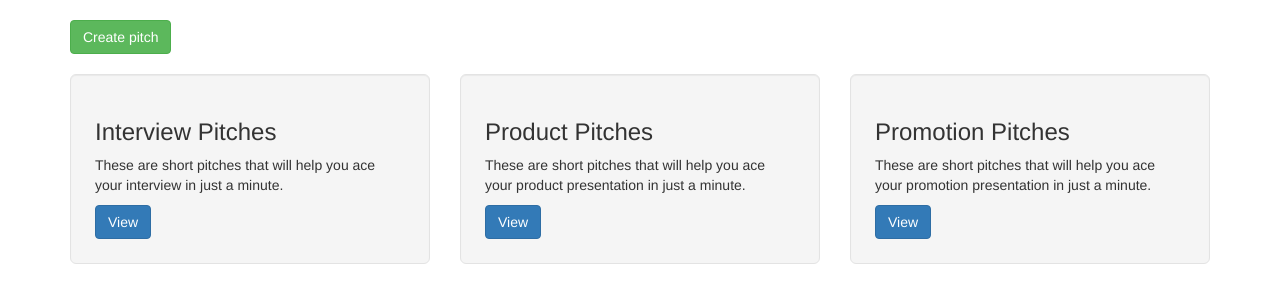
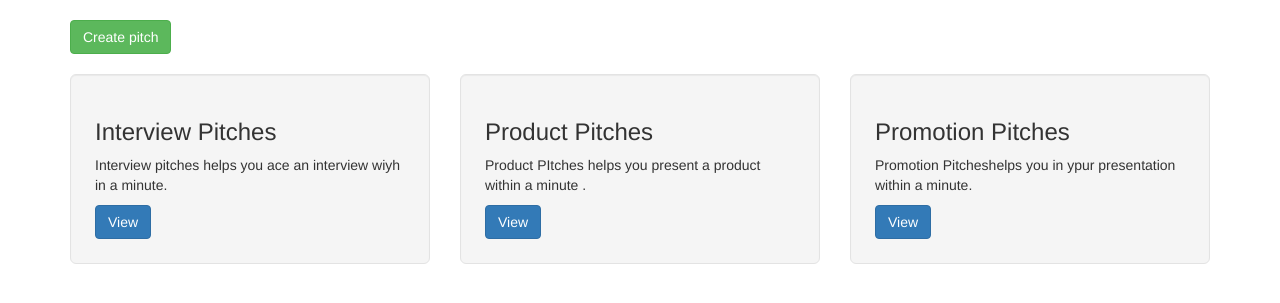
Before and after one commit to Maureen-1998DEV/Pitch, a Flask app: page / in a window 1280 px wide. Shown: the part 52-355 px from the top of the page. Run offline with Flask 2, Linux system fonts and the light colour scheme; data that the repository does not hold is empty; some libraries are stand-ins or nearby versions.

Commit message:
aadded Pitches.html

```diff
--- a/app/templates/base.html
+++ b/app/templates/base.html
@@ -3,17 +3,3 @@
 {% block navbar %}
     {% include 'navbar.html' %}
 {% endblock %}
-
-<!DOCTYPE html>
-<html>
-    <head>
-        <meta charset="utf-8">
-        {% if title %}
-        <title> {{ title }}</title>
-
-        {% endif %}
-    </head>
-    <body>
-
-    </body>
-</html>
--- a/app/templates/index.html
+++ b/app/templates/index.html
@@ -3,7 +3,7 @@
 {%block content%}
 
 <div class="container" style="padding-bottom: 20px;">
-    <a href="#" class="btn btn-success">Create pitch</a>
+    <a href="{{url_for('main.new_pitch')}}" class="btn btn-success">Create pitch</a>
 </div>
 
 <div class="container">
@@ -11,22 +11,22 @@
         <div class="col-md-4">
             <div class="well well-lg">
                 <h3>Interview Pitches</h3>
-                <p>These are short pitches that will help you ace your interview in just a minute.</p>
-                <a href="#" class="btn btn-primary -center">View</a>
+                <p>Interview pitches helps you ace an interview wiyh in a minute.</p>
+                <a href="{{url_for('main.interview_pitches')}}" class="btn btn-primary -center">View</a>
             </div>
         </div>
         <div class="col-md-4">
             <div class="well well-lg">
                 <h3>Product Pitches</h3>
-                <p>These are short pitches that will help you ace your product presentation in just a minute.</p>
-                <a href="" class="btn btn-primary -center">View</a>
+                <p>Product PItches helps you present a product within a minute .</p>
+                <a href="{{url_for('main.product_pitches')}} "class="btn btn-primary -center">View</a>
             </div>
         </div>
         <div class="col-md-4">
             <div class="well well-lg">
                 <h3>Promotion Pitches</h3>
-                <p>These are short pitches that will help you ace your promotion presentation in just a minute.</p>
-                <a href="" class="btn btn-primary -center">View</a>
+                <p>Promotion Pitcheshelps you in ypur presentation within a minute.</p>
+                <a href="{{url_for('main.promotion_pitches')}}" class="btn btn-primary -center">View</a>
             </div>
         </div>
     </div>
--- a/app/templates/interview.html
+++ b/app/templates/interview.html
@@ -2,9 +2,7 @@
 {% import 'macros.html' as macro %}
 
 {%block content%}
-<div class="jumbotron text-center" style="background-color: #3d7aaf; color: #fff; padding: 100px 25px;">
     <h1>Interview Pitches</h1>
-</div>
 <div class="container">
     <h1>Interview Pitches</h1>
     <hr>
--- a/app/templates/navbar.html
+++ b/app/templates/navbar.html
@@ -12,9 +12,9 @@
         <div class="navbar-collapse collapse">
             <ul class="nav navbar-nav">
                 <li><a href="/">Home</a></li>
-                <li><a href="/">Pitch</a></li>
-                <li><a href="/">Production</a></li>
-                <li><a href="/">promotion</a></li>
+                <li><a href="{{url_for('main.interview_pitches')}}">Pitch</a></li>
+                <li><a href="{{url_for('main.product_pitches')}}">Production</a></li>
+                <li><a href="{{url_for('main.promotion_pitches')}}">promotion</a></li>
             </ul>
             <ul class="nav navbar-nav navbar-right">
                 {% if current_user.is_authenticated %}
--- a/app/templates/product.html
+++ b/app/templates/product.html
@@ -2,12 +2,10 @@
 {% import 'macros.html' as macro %}
 
 {%block content%}
-<div class="jumbotron text-center" style="background-color: #3d7aaf; color: #fff; padding: 100px 25px;">
-    <h1>Product Pitches</h1>
-</div>
+<h1>Product Pitches</h1>
 <div class="container">
     <h1>Product Pitches</h1>
-    <hr>
+    <br>
     <div class="row">
         {{macro.displayPitches(pitches)}}
     </div>
--- a/app/templates/promotion.html
+++ b/app/templates/promotion.html
@@ -2,12 +2,11 @@
 {% import 'macros.html' as macro %}
 
 {%block content%}
-<div class="jumbotron text-center" style="background-color: #3d7aaf; color: #fff; padding: 100px 25px;">
     <h1>Promotion Pitches</h1>
-</div>
+    <br>
 <div class="container">
     <h1>Promotion Pitches</h1>
-    <hr>
+    <br>
     <div class="row">
         {{macro.displayPitches(pitches)}}
     </div>
```
Also changed, not shown: app/templates/profile/pitches.html (added, +34 -0 lines), app/templates/profile/profile.html (+13 -5 lines).
